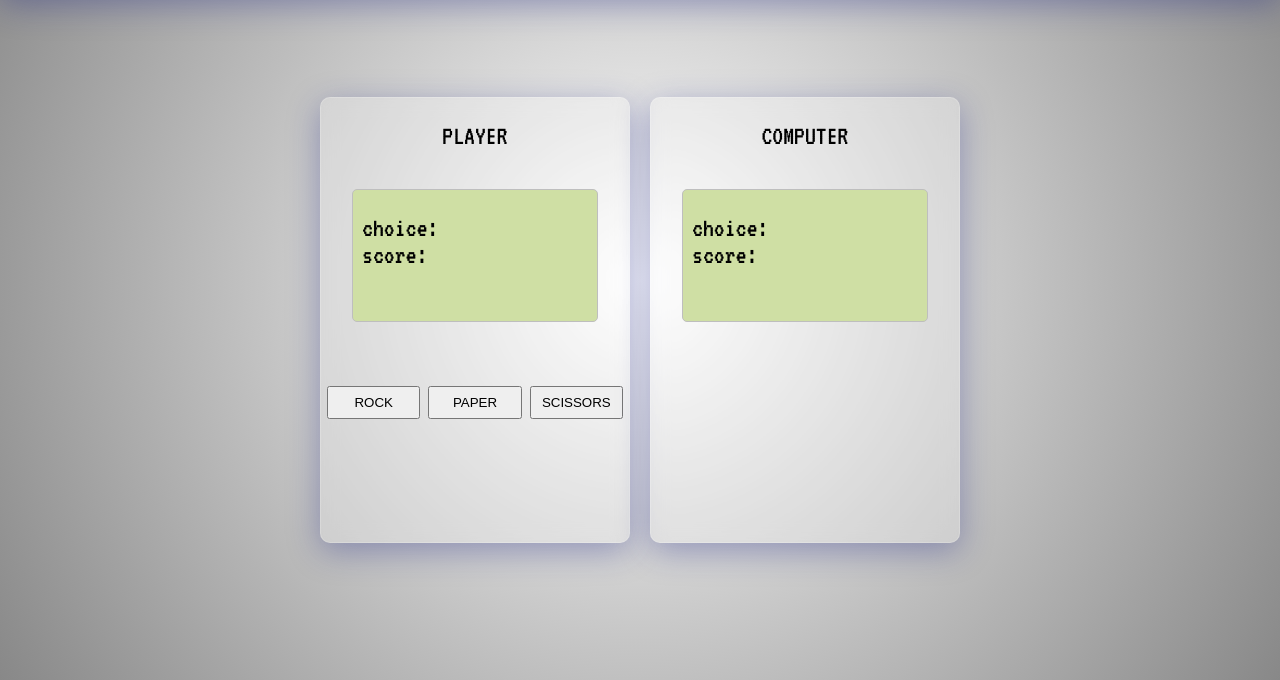
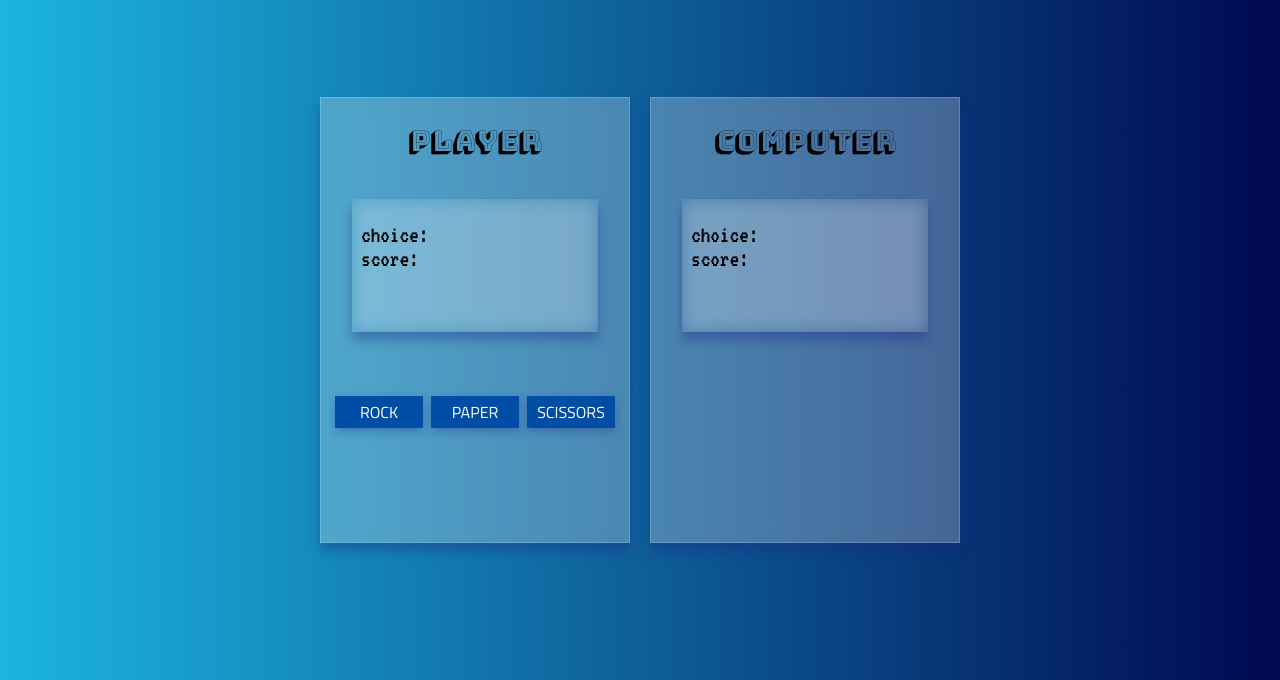
Before and after one commit to patrycjastarzec/Rock-Paper-Scissors, a plain HTML site: page index.html in a window 1280 px wide. Shown: the part 120-800 px from the top of the page. Drawn offline with Linux system fonts and the light colour scheme.

Commit message:
Modify the style of the UI

```diff
--- a/index.html
+++ b/index.html
@@ -8,17 +8,16 @@
     <link rel="preconnect" href="https://fonts.googleapis.com">
     <link rel="preconnect" href="https://fonts.gstatic.com" crossorigin>
     <link href="https://fonts.googleapis.com/css2?family=VT323&display=swap" rel="stylesheet">
-    <link rel="preconnect" href="https://fonts.googleapis.com">
-    <link rel="preconnect" href="https://fonts.gstatic.com" crossorigin>
+    <link href="https://fonts.googleapis.com/css2?family=Titillium+Web&display=swap" rel="stylesheet">
     <link href="https://fonts.googleapis.com/css2?family=Bungee+Shade&display=swap" rel="stylesheet">
     <link rel="stylesheet" href="style.css" type="text/css" />
     <script src="app.js" defer></script>
 </head>
 <body>
     <div class='grid-container'>
-    <div id='title'>The Rock - Paper - Scissors Game</div>
+    <div id='title'>The Rock - Paper - Scissors</div>
         <div id='left-column'>
-            <p class='center'>PLAYER</p>
+            <p class='center' id='player'>PLAYER</p>
             <div class='left-padding'>
                 <p>choice: <span id='player-choice' class='button'></span></p>
                 <p>score: <span id='player-score' class='button'></span></p>
@@ -30,7 +29,7 @@
             </div>
         </div>
         <div id='right-column'>
-            <p class='center'>COMPUTER</p>
+            <p class='center' id='computer'>COMPUTER</p>
             <div class='left-padding'>
                 <p>choice: <span id='computer-choice' class='button'></span></p>
                 <p>score: <span id='computer-score' class='button'></span></p>
--- a/style.css
+++ b/style.css
@@ -10,59 +10,38 @@
     grid-template-columns: 1fr 1fr 1fr 1fr;
     grid-template-rows: 1fr 1fr 1fr 1fr 1fr 1fr;
     grid-gap: 20px;
-    background: rgb(255,255,255);
-    background: radial-gradient(circle, rgba(255,255,255,1) 0%, rgba(136,136,136,1) 100%);
+    background: linear-gradient(90deg, #1CB5E0 0%, #000851 100%);
 }
+
 
 #title{
     grid-column: 1/5;
-    background-color: teal;
     display: flex;
     justify-content: center;
     align-items: center;
     font-family: 'Bungee Shade', cursive;
     font-size: 3rem;
-    border-radius: 10px;
+}
+
+#left-column{
+    grid-column: 2/3;
+    grid-row: 2/6;
+}
+
+#right-column {
+    grid-column: 3/4;
+    grid-row: 2/6;
+}
+
+#left-column, #right-column{
+    margin-top: 10vh;
+    min-width: 310px;
     background: rgba(255, 255, 255, 0.25);
-    box-shadow: 0 8px 32px 0 rgba(31, 38, 135, 0.37);
+    box-shadow: 0 8px 10px 0 rgba(31, 38, 135, 0.37);
     backdrop-filter: blur(8.5px);
     -webkit-backdrop-filter: blur(8.5px);
     border: 1px solid rgba(255, 255, 255, 0.18);
 }
-
-#left-column, #right-column {
-    border-style: solid;
-    border-width: 0.1em;
-    border-color: black;
-}
-
-#left-column{
-    margin-top: 10vh;
-    grid-column: 2/3;
-    grid-row: 2/6;
-    min-width: 310px;
-    border-radius: 10px;
-    background: rgba(255, 255, 255, 0.25);
-    box-shadow: 0 8px 32px 0 rgba(31, 38, 135, 0.37);
-    backdrop-filter: blur(8.5px);
-    -webkit-backdrop-filter: blur(8.5px);
-    border: 1px solid rgba(255, 255, 255, 0.18);
-}
-
-
-#right-column {
-    margin-top: 10vh;
-    grid-column: 3/4;
-    grid-row: 2/6;
-    min-width: 310px;
-    border-radius: 10px;
-    background: rgba(255, 255, 255, 0.25);
-    box-shadow: 0 8px 32px 0 rgba(31, 38, 135, 0.37);
-    backdrop-filter: blur(8.5px);
-    -webkit-backdrop-filter: blur(8.5px);
-    border: 1px solid rgba(255, 255, 255, 0.18);
-}
-
 
 .center {
     display: flex;
@@ -71,27 +50,41 @@
 }
 
 .left-padding {
+    width: 80%;
+    height: 30%;
     margin-top: 5vh;
     margin-left: 10%;
-    background-color: rgb(207, 223, 164);
-    width: 80%;
-    height: 30%;
-    border-radius: 5px;
     padding-left: 3%;
     padding-top: 8%;
-    border: 1px solid rgb(190, 190, 190);
+    font-family: 'VT323', monospace;
+    font-size: 1.5em;
+    box-shadow: 0 8px 10px 0 rgba(31, 38, 135, 0.37);
+    backdrop-filter: blur(8.5px);
+    -webkit-backdrop-filter: blur(8.5px);
+}
+
+button, button:hover{
+    width: 5.5em;
+    height: 2em;
+    margin: 5vh 0.5vh 0vh 0.5vh;
+    font-family: 'Titillium Web', sans-serif;
+    font-size: 1em;
+    cursor: pointer;
+    color: rgb(255, 255, 255);
+    box-shadow: 0 3px 10px 0 rgba(31, 38, 135, 0.37);
 }
 
 button{
-    margin: 0.3em;
-    font-family: Arial, sans-serif;
-    height: 2.5em;
-    width: 7em;
-    margin-top: 5vh;
-    cursor: pointer;
+    background-color: rgb(0, 77, 165);
+    border: 1px solid rgb(0, 77, 165);
 }
 
-p {
-    font-family: 'VT323', monospace;
-    font-size: 1.7em;
+button:hover{
+    border: 1px solid rgb(0, 3, 206);
+    background-color: rgb(0, 3, 206);
 }
+
+#player, #computer {
+    font-family: 'Bungee Shade', cursive;
+    font-size: 1.75em;
+}
```
